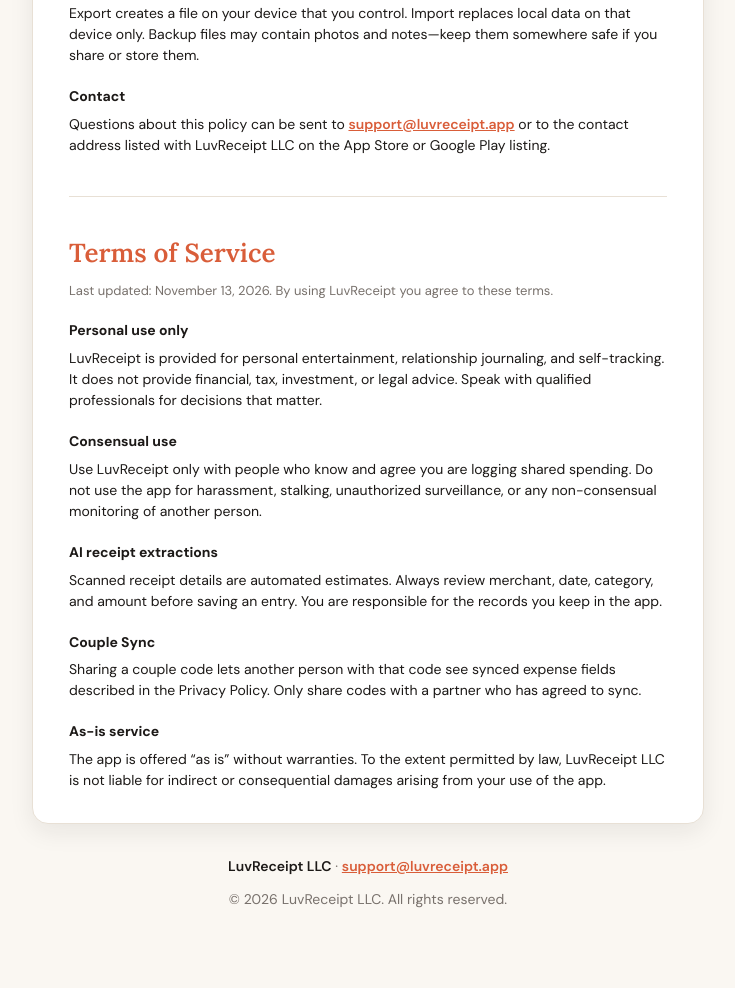
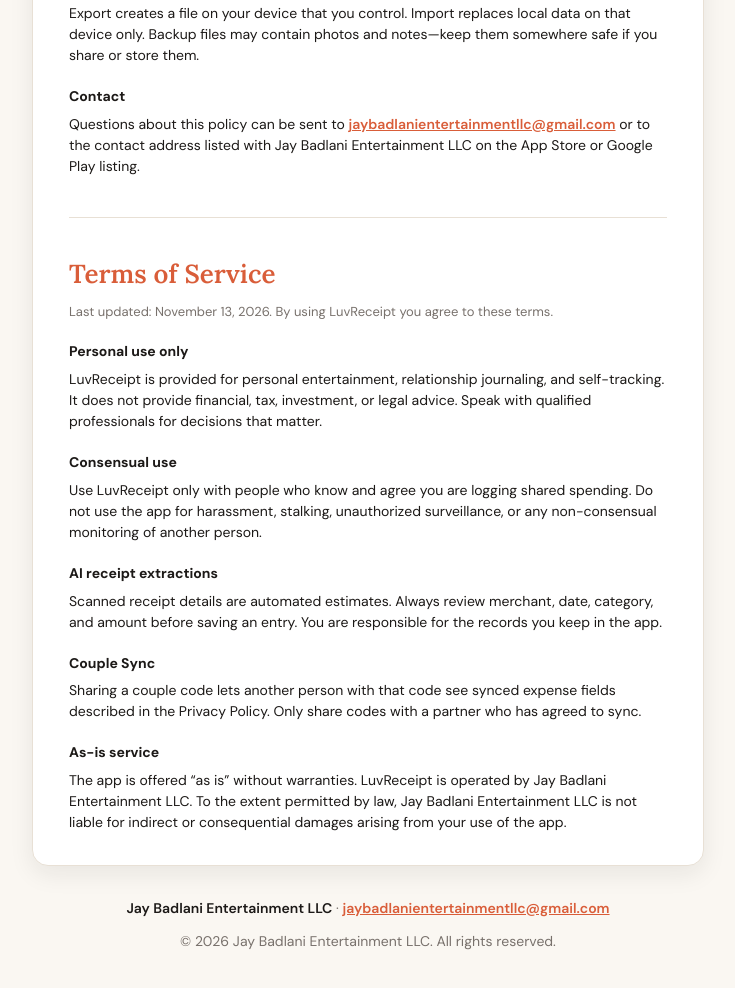
Before and after one commit to jaybadlanicomedy-jpg/luvreceipt-legal, a plain HTML site: page index.html in a window 1280 px wide. Shown: the part 928-1916 px from the top of the page, without its empty margins (272-1007 px from the left). Drawn offline with Linux system fonts and the light colour scheme.

Commit message:
Update index.html
"Update entity to Jay Badlani Entertainment LLC and real support email"

```diff
--- a/index.html
+++ b/index.html
@@ -5,7 +5,7 @@
     <meta name="viewport" content="width=device-width, initial-scale=1" />
     <meta
       name="description"
-      content="LuvReceipt Privacy Policy and Terms of Service — local-first relationship budgeting app operated by LuvReceipt LLC."
+      content="LuvReceipt Privacy Policy and Terms of Service — local-first relationship budgeting app operated by Jay Badlani Entertainment LLC."
     />
     <title>LuvReceipt — Privacy Policy &amp; Terms of Service</title>
     <link rel="preconnect" href="https://fonts.googleapis.com" />
@@ -207,7 +207,7 @@
         <h1>LuvReceipt</h1>
         <p class="tagline">
           Official Privacy Policy and Terms of Service for the LuvReceipt mobile app, operated by
-          LuvReceipt LLC.
+          Jay Badlani Entertainment LLC.
         </p>
       </header>
 
@@ -226,7 +226,7 @@
 
           <h3>Who we are</h3>
           <p>
-            LuvReceipt is operated by LuvReceipt LLC for personal relationship budgeting and
+            LuvReceipt is operated by Jay Badlani Entertainment LLC for personal relationship budgeting and
             entertainment. The app helps couples and individuals journal affectionate spending in a
             playful, consensual way—not professional accounting.
           </p>
@@ -265,8 +265,8 @@
           <h3>Contact</h3>
           <p>
             Questions about this policy can be sent to
-            <a href="mailto:support@luvreceipt.app">support@luvreceipt.app</a>
-            or to the contact address listed with LuvReceipt LLC on the App Store or Google Play
+            <a href="mailto:jaybadlanientertainmentllc@gmail.com">jaybadlanientertainmentllc@gmail.com</a>
+            or to the contact address listed with Jay Badlani Entertainment LLC on the App Store or Google Play
             listing.
           </p>
         </section>
@@ -305,19 +305,19 @@
 
           <h3>As-is service</h3>
           <p>
-            The app is offered &ldquo;as is&rdquo; without warranties. To the extent permitted by law,
-            LuvReceipt LLC is not liable for indirect or consequential damages arising from your use of
-            the app.
+            The app is offered &ldquo;as is&rdquo; without warranties. LuvReceipt is operated by Jay
+            Badlani Entertainment LLC. To the extent permitted by law, Jay Badlani Entertainment LLC is
+            not liable for indirect or consequential damages arising from your use of the app.
           </p>
         </section>
       </main>
 
       <footer class="site">
         <p>
-          <strong>LuvReceipt LLC</strong> ·
-          <a href="mailto:support@luvreceipt.app">support@luvreceipt.app</a>
+          <strong>Jay Badlani Entertainment LLC</strong> ·
+          <a href="mailto:jaybadlanientertainmentllc@gmail.com">jaybadlanientertainmentllc@gmail.com</a>
         </p>
-        <p>© 2026 LuvReceipt LLC. All rights reserved.</p>
+        <p>© 2026 Jay Badlani Entertainment LLC. All rights reserved.</p>
       </footer>
     </div>
   </body>
```
